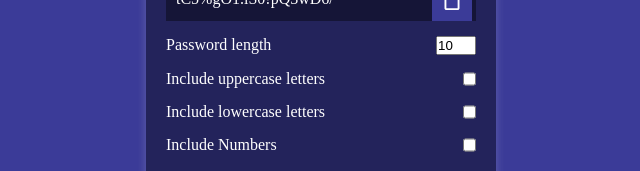
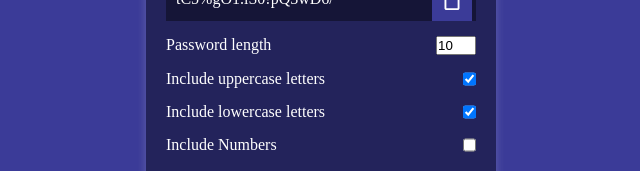
Before and after one commit to afozbek/password-generator, a React (Create React App) app: page / in a window 1280 px wide. Shown: the part 290-461 px from the top of the page, without its empty margins (319-959 px from the left). Built offline with nearby package versions, Linux system fonts and the light colour scheme.

Commit message:
hook yapısı oluşturuldu

```diff
--- a/src/App.js
+++ b/src/App.js
@@ -1,8 +1,25 @@
-import React from 'react';
+import React, { useState } from 'react';
 
 import ClipboardIcon from "./components/icons/ClipboardIcon";
 
+
+
+
 function App() {
+  const [passwordLength, setPasswordLength] = useState(10);
+  const [includeUppercase, setIncludeUppercase] = useState(true);
+  const [includeLowercase, setIncludeLowercase] = useState(true);
+  const [includeNumbers, setIncludeNumbers] = useState(false);
+  const [includeSymbols, setIncludeSymbols] = useState(false);
+
+  const handleCopyPassword = (e) => {
+    console.log("Copying password")
+  }
+
+  const handleGeneratePassword = (e) => {
+    console.log("Generating password");
+  }
+
   return (
     <div className="m-container">
       <div className="m-generator">
@@ -13,37 +30,37 @@ function App() {
           <div className="m-generator__password">
             tC5%gO1.iS0!pQ3wD6/
 
-            <button className="m-generator__passwordGenerateBtn">
+            <button className="m-generator__passwordGenerateBtn" onClick={handleCopyPassword}>
               <ClipboardIcon />
             </button>
           </div>
 
           <div className="form-group">
             <label htmlFor="password-length">Password length</label>
-            <input name="password-length" id="password-length" type="number"  max="20" min="5" defaultValue="10"/>
+            <input name="password-length" id="password-length" type="number"  max="20" min="5" defaultValue={passwordLength} onChange={(e)=>setPasswordLength(e.target.value)}/>
           </div>
 
           <div className="form-group">
             <label htmlFor="password-length">Include uppercase letters</label>
-            <input name="uppercase-letters" type="checkbox"/>
+            <input name="uppercase-letters" type="checkbox" checked={includeUppercase} onChange={(e) => setIncludeUppercase(e.target.checked)}/>
           </div>
 
           <div className="form-group">
             <label htmlFor="lowercase-letters">Include lowercase letters</label>
-            <input name="lowercase-letters" type="checkbox"/>
+            <input name="lowercase-letters" type="checkbox" checked={includeLowercase} onChange={(e) => setIncludeLowercase(e.target.checked)} />
           </div>
 
           <div className="form-group">
             <label htmlFor="include-numbers">Include Numbers</label>
-            <input name="include-numbers" type="checkbox"/>
+            <input name="include-numbers" type="checkbox" checked={includeNumbers} onChange={(e) => setIncludeNumbers(e.target.checked)}/>
           </div>
 
           <div className="form-group">
             <label htmlFor="include-symbols">Include Symbols</label>
-            <input name="include-symbols" type="checkbox"/>
+            <input name="include-symbols" type="checkbox" checked={includeSymbols} onChange={(e) => setIncludeSymbols(e.target.checked)}/>
           </div>
 
-          <button className="m-generator__btn">Generate Password</button>
+          <button className="m-generator__btn" onClick={handleGeneratePassword}>Generate Password</button>
       </div>
 
     </div>
```
